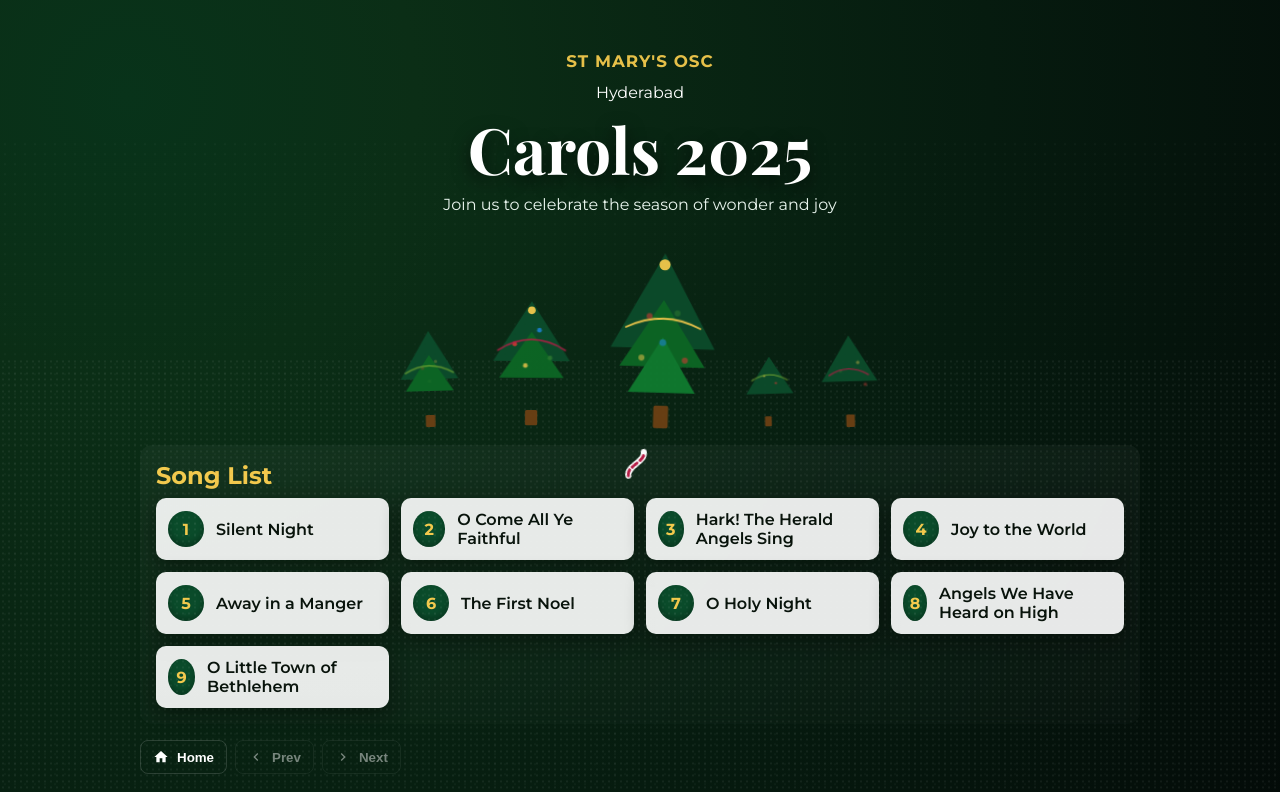
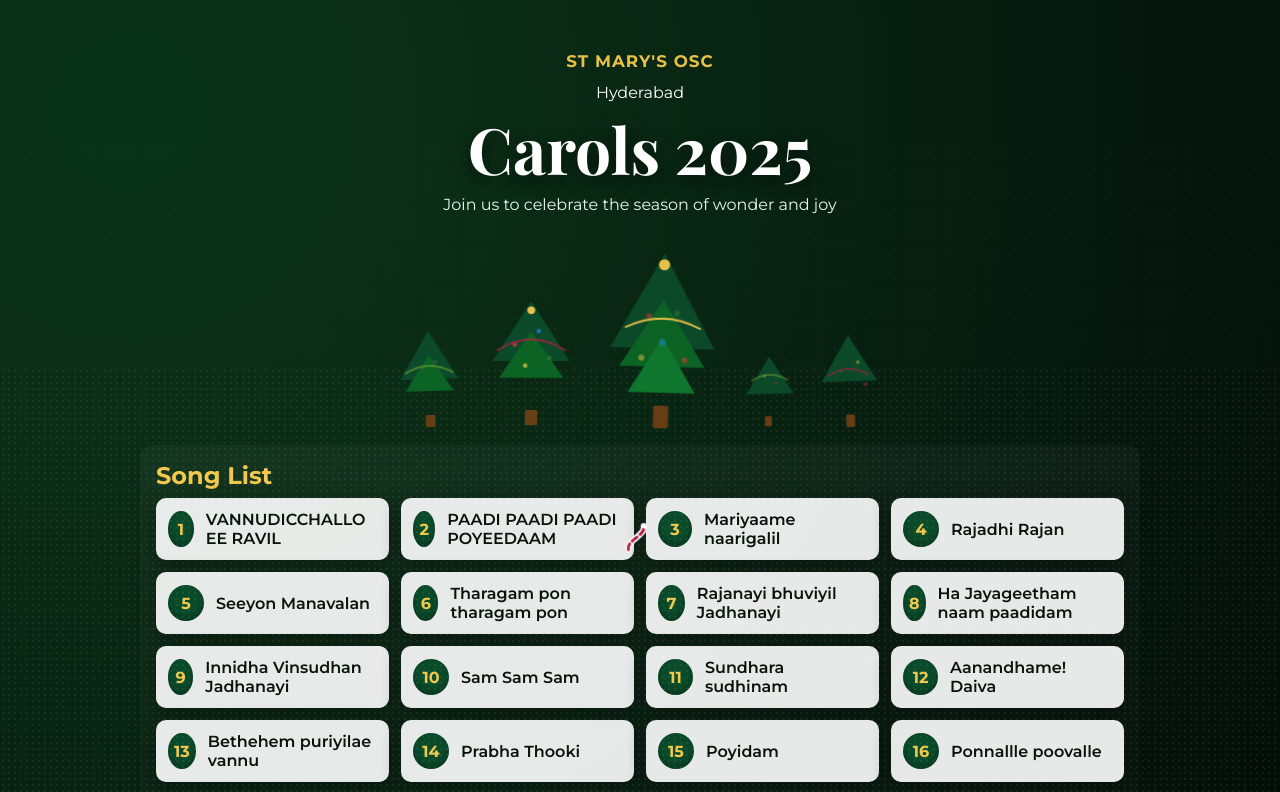
Before and after one commit to anoop-varghese/carols, a React (Create React App) app: page / in a window 1280 px wide. Shown: the top 792 px of the page. Built offline with nearby package versions, Linux system fonts and the light colour scheme.

Commit message:
added songs

```diff
--- a/src/data/songs.js
+++ b/src/data/songs.js
@@ -1,23 +1,329 @@
 export const songs = [
-  'Silent Night',
-  'O Come All Ye Faithful',
-  'Hark! The Herald Angels Sing',
-  'Joy to the World',
-  'Away in a Manger',
-  'The First Noel',
-  'O Holy Night',
-  'Angels We Have Heard on High',
-  'O Little Town of Bethlehem'
+  'VANNUDICCHALLO EE RAVIL',
+  'PAADI PAADI PAADI POYEEDAAM',
+  'Mariyaame naarigalil',
+  'Rajadhi Rajan',
+  'Seeyon Manavalan',
+  'Tharagam pon tharagam pon',
+  'Rajanayi bhuviyil Jadhanayi',
+  'Ha Jayageetham naam paadidam',
+  'Innidha Vinsudhan Jadhanayi',
+  'Sam Sam Sam',
+  'Sundhara sudhinam',
+  'Aanandhame! Daiva',
+  'Bethehem puriyilae vannu',
+  'Prabha Thooki',
+  'Poyidam',
+  'Ponnallle poovalle ',
+  'Anaswara Sneha Swaroopanayi',
+
 ];
 
 export const lyrics = [
-  `Silent night, holy night\nAll is calm, all is bright\nRound yon Virgin Mother and Child\nHoly infant so tender and mild`,
-  `O come, all ye faithful, joyful and triumphant\nO come ye, O come ye to Bethlehem\nCome and behold him, born the King of angels`,
-  `Hark! the herald angels sing\nGlory to the newborn King\nPeace on earth and mercy mild\nGod and sinners reconciled`,
-  `Joy to the world, the Lord is come\nLet earth receive her King\nLet every heart prepare Him room\nAnd heaven and nature sing`,
-  `Away in a manger, no crib for a bed\nThe little Lord Jesus laid down His sweet head\nThe stars in the sky looked down where He lay\nThe little Lord Jesus asleep on the hay`,
-  `The first Noel, the angel did say\nWas to certain poor shepherds in fields as they lay\nIn fields where they lay keeping their sheep\nOn a cold winter's night that was so deep`,
-  `O Holy Night, the stars are brightly shining\nIt is the night of the dear Saviour's birth\nLong lay the world in sin and error pining\nTill He appeared and the soul felt its worth`,
-  `Angels we have heard on high\nSweetly singing o'er the plains\nAnd the mountains in reply\nEchoing their joyous strains`,
-  `O little town of Bethlehem\nHow still we see thee lie\nAbove thy deep and dreamless sleep\nThe silent stars go by`
+  `VANNUDICCHALLO EE RAVIL DIVYAMAAM
+PONNIN NAKSHATHRAM PAADEEDAAM
+JAYAA GEETHIKAL
+EE RAVIL UNNIKKAAY
+
+AARTHU PADAAM HAALELOOYYAA
+KOOTTAMAAY POKAAM UNNIYE KAANAN EE
+RAVIL UNNIYE KAANAN
+
+UNNATHIYIL UDICHUYARNNA DIVYA NAKSHATHRAM
+PAATHAKAATTI NERVAZHIYIL THELINJU NINNU
+VIDDHAANMAAR MOOVARAVAR KAAZCHAYUMAAY KANDU
+VANANGI LOKA NAATHANE
+
+AARTHU PADAAM …
+
+DOOTHA SANGHAM AALAPICHA DIVYA SANGEETHAM
+EDAYANMAAR SHRAVICHATHU PULAKITHARAAY
+DIVYAJATHA SHISHUVINU STHUTHIKALUMAAY GOSHAALAYIL
+VANNU VANANGININNU
+AARTHU PADAAM …
+`,
+`
+PAADI PAADI PAADI POYEEDAAM BETHLAHEMIL
+NAVAMORU MAANASAMAAVAAM AADI
+AADI AADI NINNEEDAAM
+MAALAAKHAMAA ROPPAMINNEE KAALIKKOOTTIL 		(2) PADI
+
+DOORATHU NINNUMORU THAARAMINNU CHOLLI VAA
+VAA ITHU VAZHI VAA 		(2)
+ARIYAATHA PAATHAKAL ALVTE THEERAMAAY MAARUM
+RAVITHIL 			(2)
+
+MELLE MELLE MELLE MELLE MELLE POYEEDAAM
+MINNUM MINNUM MINNAA MINNIKKOPPAM PARAKKAM KANDU
+KANDU KANDU KANDU KAAZCHAKAL NALKAAM MUTTU KUTHI
+MODAM VEGAM PAADAM MUTHEEDAAM			(2) PADI
+
+CHAARATHU VANNUNINNU KAATHILINNU MELLE MOOLI
+NAVARASANGAL
+IRULELLAM PUTHUNAALAM VITHARUNNA DEEPAMAAY KANDU
+RAVITHIL
+
+MELLE MELLE MELLE MELLE MELLE POYEEDAAM
+MINNUM MINNUM MINNAA MINNIKKOPPAM PARAKKAM KANDU
+KANDU KANDU KANDU KAAZCHAKAL NALKAAM MUTTU KUTHI
+MODAM VEGAM PAADAM MUTHEEDAAM 			(2) PADI
+`,
+`
+Mariyaame naarigalil nee bhagyavathi
+Jagadheeshan nin udhare Rupam
+pundathinaal Eri thee thann naduvingal
+Eriyaathe oru thari pol
+Paripaavana kanyaka aayi manuvel uruvayi 		Mariyaame ../ La la la
+
+Bethelehem pattaname Nee purikalil Ettam
+Mahima ezhum puri aayi maari ee dhinam
+alle(2) Daavithin pattaname Yerusalem
+magudam nee Eden il ettiya paapam
+Mattiyathu nee alle / La la la
+Sarveshanu nara janmam Nalkiya naadu alle
+Swarloka parudeesa Dharaniyil nee allo 		Mariyaame ../ La la la
+
+Pulkudile bethelehemin kaali
+kuude Vedukalil ettam paavana
+mohana veede(2)
+Krobenmaar sroppenmaar Enni dhuthaganam
+nee aagum mani arayil Kaavalu ninnille 		Mariyaame ../ La la la
+`,
+`Rajadhi Rajan Piranallo,
+Bethelehemile Pulkootil(2) 		Raajadhi Rajan…
+
+Piranallo Davidususdan,
+Piranallo Makanai(2) 			Raajadhi Rajan…
+
+Rajakkanmar Shastrimoovrum
+Thangakudathe Kanduvanangi(2) 	Raajadhi Rajan…
+
+Vinnin Nadhane Lokanadhane,
+Malakhavridham paadi stuthichu(2) 	Raajadhi Rajan…
+
+Ee nalla dhinam, Ee punya dhinam,
+Ee divya dhinam, namukkai (2) 	Raajadhi Rajan…
+`,
+`
+Seeyon Manavalan,Yeshu Rajarajan, Bethlehemil Jaadhanaayi (2)
+Mariyathin Ponmakanayyi, Stuthi Cheyugga Nee Manameri(2)
+Rakshakanai Nee Vannu, Thal Suthanai Nee Vannu
+Halelluiah Paadi Ninne Vazhthi Stuthikaam
+Seeyon Manvalan……… (2)
+
+Thinmakalai Njaan Innolanennum, Mullinkireedam Thannenkilum (2)
+Ente Jeeva Jalamaiiii, Ente Rekshakanumaiii(2)
+Megha Varunna Daiva Suthane Seeyon Manavalan……… (2)
+`,
+`Tharagam pon tharagam pon tharagam minni
+Bethlehemil rajakumaran kannugal chinni(2)
+
+Aatidayanmar malamerukalil aadhi shenidharay urangi
+Gayagar oodhiya vaartharanji avar pulkootil thediethi(2)  Tharagam (2)
+
+Aa rathri athil, madrubhoomi athil mudhu mannavaragatharay Rajakummarannu
+kazchakal yegi thannu vanagiyavar(2) Tharagam(2)
+`,
+`Rajanayi bhuviyil Jadhanayi, Bethelem Thannilai Inniravil
+Padidam koodidam
+Rajane kanuvan … (2)
+Rajanayi …..inniravil
+
+Doodha ganam paril oru ganamai, Vannu devene
+vazthidunnu Tharaganam paril pala deepamai,
+Vannu rajane kumbidunnu Mary than jathani
+Yeshu nadha,
+Lokayika nadhanay vannavane
+
+Mannavane manu nannanane …(2)
+Padidam kudidam rajane kanuvan …(2) 			Rajani..
+
+Daavidhin gothrathil vannu pirannavan,
+mary than sudhanai, Sneharthanai
+avan ponormalay, Innu bhujatham
+chaythidunnu.
+Aaduvin paduvin bhulogare,
+needuvin theduvin jeevamargam
+
+Nandhananai manu nandhananai … (2)
+Paadidam kudidam rajane kanuvaan …(2)   			Rajani..
+`,
+`Ha Jayageetham naam paadidam, Sarveshan piraanai bhuloge…(2)
+Dudhar vannil ninnum, Modiya varthal modham
+Kethanandajapaaril Sandhosham..(2) 		Ha Jayageetham ..
+
+Shashtrigal Tharam kandu, Bethelem thannil yethi,
+Paidhalam kartha neegi than sammanam..(2) 		Ha Jayageetham ..
+
+Ye loka papam theerpan, Swarloga impam thally
+Malarnu marthya nayi than deveshan ..(2) 		Ha Jayageetham ..
+
+Rakshaka neeshan thantem, Pakshathu chernu nammal,
+Saakshi kalaai nilkaam, ye kalathil..(2) 		Ha Jayageetham ..
+`,
+`Innidha Vinsudhan Jadhanayi , Kanni meri than kanmani ayi..(2)
+Unnatha vidhiyil adhi mahathwam, Manniril manavar kathi
+santhosham(2) Pathira pakshigal padidumbol, paripavana
+Roohanurangi(2)
+Ha innidha….
+
+Chembaka poomara kombukalil, Ambili kala nalloru
+unjalu ketti(2) Ha ..imbha mai ganangal muli muli,
+Mandhamaru than unjalil ladi(2) Ha innidha…
+`,
+`Sam Sam Sam Praami Thangum Ingum
+Thingalai..(2) Nasaraajan Pashukootil Piranthaye
+(2)Yeshu –
+
+Piranthaye Naam Pashukutil
+Thaaye..(2) Tharaka Kodiyai
+Vaanathil Prakashichu..(2)
+Daivadoothar Rajar Vannu
+Kumbitallo..(2)
+Ketadhum Adhishayam Aayadhum Adhishayam..(2)
+
+Nasaraajan Pashukootil Piranthaye(2) Yeshu
+Sheepram Thalshanam Doothanmar
+Aakashathil..(2)
+
+Paatugalum Paadidunnu Jayamode
+Yeshu- Paatugalum Paadidunnu Jayamode
+`,
+`Sundhara sudhinam christhuma sudhinam
+innitha vannuvalo…(2)
+Innu unni mashiha naranayi piranna shithala rathriyaloo
+Sundhara…(1)
+
+Lokathin Nathan pirann oru samayam tharak mudhichuyarnnu…(2)
+Aa tharakam nooki vidhvanmar vann kazchakalarpichallo..
+Sundhara…(1)
+
+Daivathin doothar sneha
+sandhesham idayarodariyichu…(2)
+Inn chrsthuvam daivan rakshakanayi,
+jatham cheytannu choli… Sundhara…(1)
+`,
+`Aanandhame! Daiva soonuvin jananam, Akhilarkum aanandame..(2)
+Mashiha marthya roopamettudan, Mashihayude bethelem puri..(2)
+Aanandhame!..(1)
+
+Poorvikan maar kanmathinayi kothicha, Pavana kumarakane..(2)
+Avane thala bethelem puri, Albutha sishu pulkoodu thannil..(2)
+Aanandhame!..(1)
+
+Doothar ganam, bhoomiyil vanna ravil, Manarvak alputhamaay..(2)
+Janicho bhuvil loka rakshakan, Bethelem ille pashushalayil..(2)
+Aanandhame!..(1)
+`,
+`Bethlehem puriyilaay vannu pirannu unniyeshu
+Lokapaapam neekkuvaanayi parithil manushyanay
+Vannallo ee raavil naadhan mariyathin makanayi mannil
+
+Poyidaam koottare swarloka naadhane
+Jananathe lokamengum ghoshichidaam
+Thappumaala melamode othuchernnu paatidaam
+Swarganaadhan bhoovil vanna sangeetham
+Paattu paadi ghoshichidaam
+Innu aarthu padi ghoshichidaam
+
+Rajadhi rajavam sreeyeshu naadhante
+Thrupaadham kumbitteedaam
+Aamodharaayinnu aanandhageethikalal
+Saamodham vaazhthipaadam
+Poyidaam koottare
+
+Ajapaalakarellam aahladathaalinnu
+Naadhane sthuthichidunnu
+Shastrimar moovarum kaazhchakalarppichu
+Raajane vandhikkunnu
+Poyidaam koottare
+`,
+`La la la... la la la la... la la la... la la la... (×13)
+
+Prabha thooki nava thaaram mannil santhoshame,
+Puthu manam naru manam choriyumee velayil.
+Mama paapam pokidaan Mashiha pirannitha,
+Puthiyugam vidarumee veedhikal paadidum.       (Prabha thooki...)
+
+Ee vaanilaake tharangam jeevanum manssinum,
+Shaanthi ekum prasaadamayi. (×2)               (Prabha thooki...)
+
+Ee lokam paapam chummakkaan bhoomiyil bhoojaathanayi,
+Mannil shaapam neekiduvan. (×2)                (Prabha thooki...)
+
+Oh... neela vaanam thelinju pulkudilil aattidayar,
+Kazhcha vechu vanangi ninnu. (×2)              (Prabha thooki...)
+`,
+`Poyidam poyidam,
+Bethlehemile pulkootil,
+Lokathin rekshakane kandu vanangidam.
+Paapangal pokidaan paaridathil vannavane,
+Paalakan Yeshuvine kandu vanangidam.  (Poyidam poyidam...)
+
+Kanya Mary than suthanayi avatharichu bhoovil,
+Dhootha vrindham aalapichu Gloria stuthi geetham.
+Vaanidavum paaridavum onnayi paadi geetham. (×2)
+Vaa vaa nee enn ullil, vaa vaa nee en hrithil. (×2)   (Poyidam poyidam...)
+
+Paaridathil paapikale thedi vanna Devan,
+Paapikalku neethi vazhi ekiyon Mashiha.
+Vaanidavum paaridavum onnayi paadi geetham. (×2)
+Vaa vaa nee enn ullil, vaa vaa nee en hrithil. (×2)  (Poyidam poyidam...)
+
+Aattidayar kootamayi bethlehem guha thannil.
+Kazhcha vechu rajakanmaar devane vanangi.
+Vaanidavum paaridavum onnayi paadi geetham. (×2)
+Vaa vaa nee enn ullil ...vaa vaa nee enn hrithil.  (×2)  (Poyidam poyidam...)
+`,
+`Ponnalle Poovalle Poonkathiralle
+Manninte Punyamalle…. (2)
+Sankeerthanangalaal, Saubhagya Geethiyaal
+Mannil Vanna Bhagyamalle ….(2) - (ponnalle poovalle….)
+
+Akalangalil Ninnum, Arikathu Vannoru
+Vachanathin Maariyallo……(2)
+
+Ariyaathirunnoru Kaalangalil
+Cheru Naadhamaai Muzhangiyille…(2)
+
+Aarthonnu Paadaam, Aamodhamode
+Rajaavine Vanangaam
+Ee Nalla Kaalam, Aakhoshamaakkaam
+Raavilum, Pakalilum - (ponnalle poovalle….)
+
+Hrudhayangalil, Cheru Snehathin Kathiraai
+Theliyunna Thaalamallo…(2)
+
+Anukoolamaayoru Goshaalayil
+Kunju Paithalaai Pirannille…(2)
+
+Aarthonnu Padaam, Aamodhamode
+Raajaavine Vanangaam
+Ee Nalla Kalam, Aakhoshamakkaam
+Ravilum, Pakalilum….  (ponnalle poovalle….)
+`,
+`Anaswara Sneha Swaroopanayi
+Anupama Deepthi Chorinjiduvan
+Aadiyum Andhavum Ariyunnavan
+Aagathanaayitha Bethlahemil (2)
+
+Imbhamayi Paaduka Sthothrageetham
+Povuka Povuka -- Naadhan Sannidhe (2)
+
+Vaanidathil Thaaramudichu
+Vaanin Naadhane Ethirelkkuvan (2)
+Nakshathra Rajyathe Raajakumaran
+Pulkkuuttil Vanninnu Bhoojathanayi (2)
+
+Imbamayi Paaduka..........
+
+Mannidathil Shaanthi Parannu
+Mannil Maanavar Aarthu Paadunnu(2)
+Mannithil Evarkkum Sneham Pakaran
+Mannavanayitha Vannu Pirannu
+
+Imbamayi Paaduka..........
+Anaswara Sneha.............
+`
+
 ];
```
